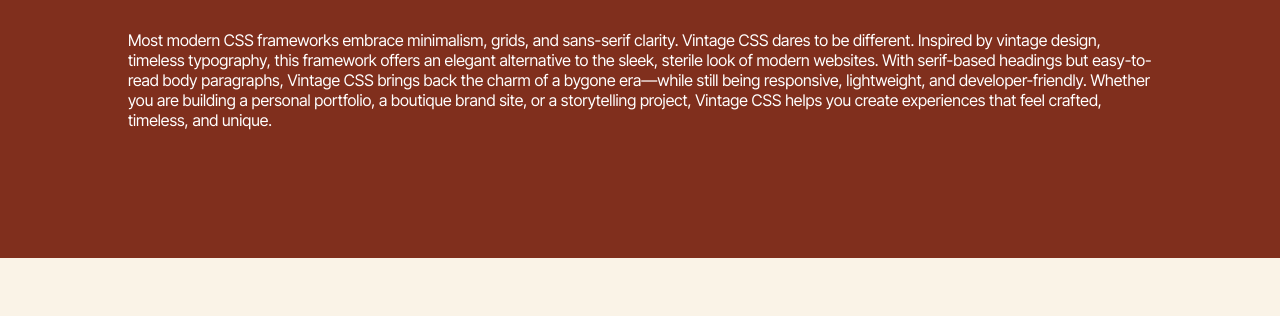
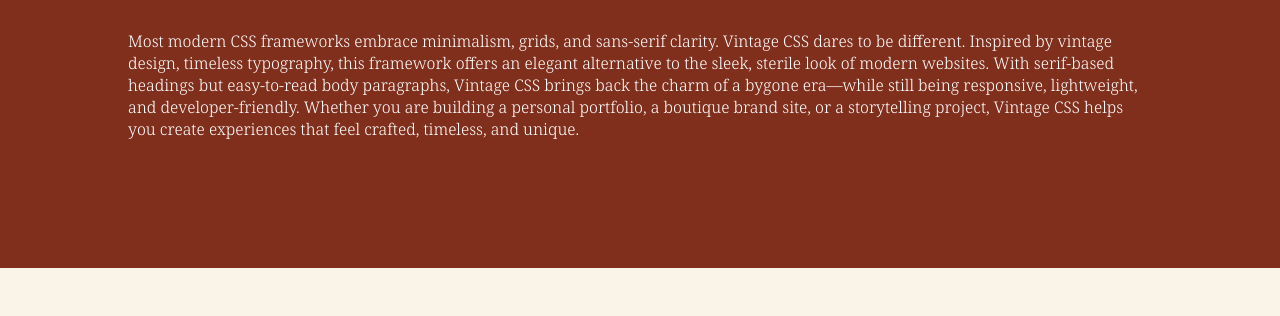
Before and after one commit to pham0188/css-framework, a website: page index.html in a window 1280 px wide. Shown: the part 206-522 px from the top of the page. Drawn offline with nearby package versions, Linux system fonts and the light colour scheme; a web font is replaced by a local one.

Commit message:
fix sass map issues, update body font, and update readme

```diff
--- a/index.html
+++ b/index.html
@@ -10,7 +10,7 @@
   <body>
     <section class="bg-red">
       <h1 class="pt-32 text-center text-white">Welcome to Vintage CSS</h1>
-      <p class="px-32 pt-5 pb-32 text-left text-white">
+      <p class="px-32 pt-5 pb-32 text-left text-white fw-light">
         Most modern CSS frameworks embrace minimalism, grids, and sans-serif
         clarity. Vintage CSS dares to be different. Inspired by vintage design,
         timeless typography, this framework offers an elegant alternative to the
--- a/src/base/index.scss
+++ b/src/base/index.scss
@@ -7,7 +7,7 @@
 h1 {
     font-size: 60px;
     font-weight: 300;
-}
+} //testing
 
 .heading {
 font-family: var.$font-heading; // use the playfair font for headings
--- a/src/components/_buttons.scss
+++ b/src/components/_buttons.scss
@@ -1,5 +1,5 @@
 @use '../variables' as var;
-
+@use "sass:map";
 
 /* mixin */
 @mixin button($bg, $color: var.$paper) {
@@ -8,7 +8,7 @@
     border: none;
     padding: 1rem 2.5rem;
     font-family: var.$font-body;
-    font-size: map-get(var.$font-sizes, 'md');
+    font-size: map.get(var.$font-sizes, 'md');
     font-weight: 200;
     cursor: pointer;
     transition: background-color 0.2s ease-in-out;
--- a/src/components/_list.scss
+++ b/src/components/_list.scss
@@ -1,4 +1,5 @@
 @use "../variables" as var;
+@use "sass:map";
 
 @mixin list-bordered($width: "thin", $style: solid, $color: var.$red) {
   @include var.border($width); // from your _border.scss
@@ -21,7 +22,7 @@
 
 .list-grp {
   width: 33%;
-  text-align: map-get(var.$text-align, "left");
+  text-align: map.get(var.$text-align, "left");
   list-style-position: inside;
 }
 
--- a/src/components/_tables.scss
+++ b/src/components/_tables.scss
@@ -1,4 +1,5 @@
 @use "../variables" as var;
+@use "sass:map";
 
 @mixin table-style($color, $border-width, $border-style: solid) {
   border-width: $border-width;
@@ -6,7 +7,7 @@
   border-color: var.$red;
   width: 50%;
   @include var.margin-bottom("4");
-  text-align: map-get(var.$text-align, "center");
+  text-align: map.get(var.$text-align, "center");
 }
 
 @mixin border-y-colored($width: "regular", $style: solid, $color: var.$red) {
@@ -26,12 +27,12 @@
 }
 
 .tb-default {
-  @include table-style(var.$black, map-get(var.$border-width, "thin"));
+  @include table-style(var.$black, map.get(var.$border-width, "thin"));
 
   th,
   td {
     @include var.padding("4");
-    @include table-style(var.$black, map-get(var.$border-width, "thin"));
+    @include table-style(var.$black, map.get(var.$border-width, "thin"));
   }
 }
 
--- a/src/fonts/_font-inter.scss
+++ /dev/null
@@ -1,2 +0,0 @@
-@import url('https://fonts.googleapis.com/css2?family=Inter+Tight:ital,wght@0,100..900;1,100..900&display=swap');
-$font-inter: "Inter Tight", sans-serif;
--- /dev/null
+++ b/src/fonts/_font-noto.scss
@@ -0,0 +1,2 @@
+@import url('https://fonts.googleapis.com/css2?family=Noto+Serif:ital,wght@0,100..900;1,100..900&display=swap');
+$font-noto: "Noto Serif", serif;
--- a/src/fonts/index.scss
+++ b/src/fonts/index.scss
@@ -1,2 +1,2 @@
-@forward './font-inter';
+@forward './font-noto';
 @forward './font-playfair';
--- a/src/variables/_typography.scss
+++ b/src/variables/_typography.scss
@@ -3,9 +3,9 @@
 @use 'sass:map';
 
 $fonts: (
-    'inter': fonts.$font-inter,
+    'noto': fonts.$font-noto,
     'playfair': fonts.$font-playfair
 );
 
-$font-body: map.get($fonts, 'inter'); // default font for body text
+$font-body: map.get($fonts, 'noto'); // default font for body text
 $font-heading: map.get($fonts, 'playfair'); // font for headings
```
Also changed, not shown: package.json (added, +24 -0 lines), README.md, css/vintage.css, css/vintage.min.css (added), 3 other files.
